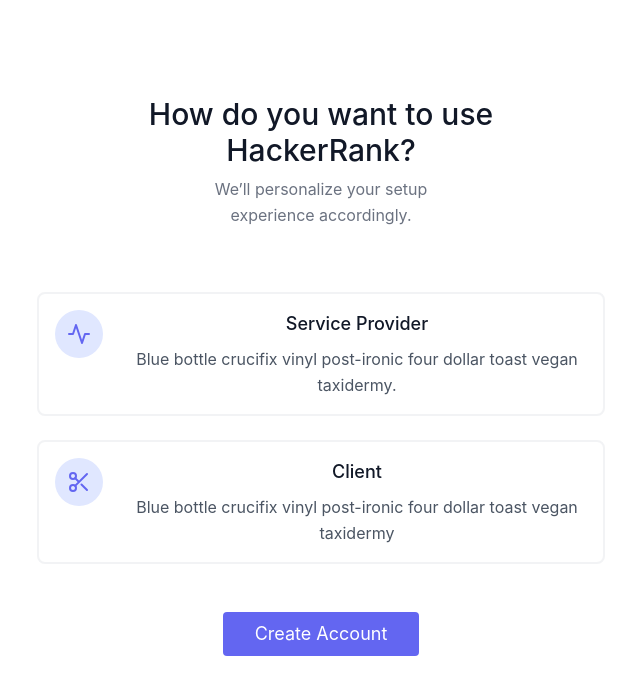
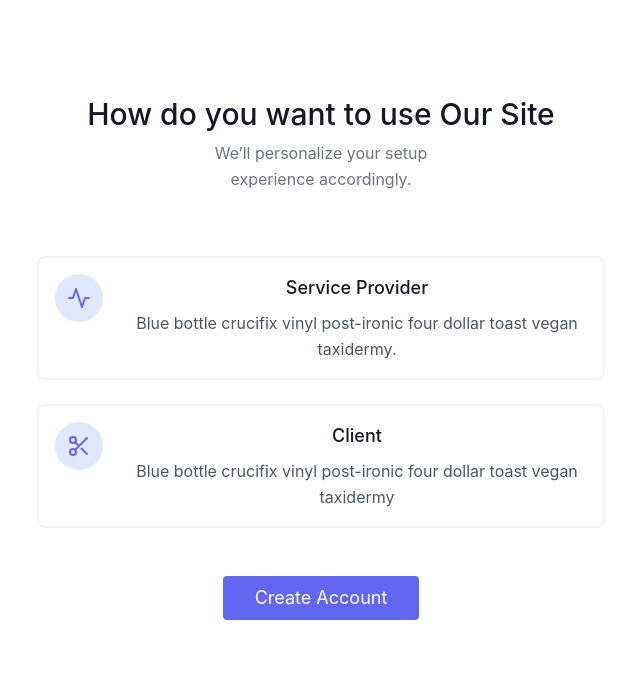
Before and after one commit to VENOMnvn/SIH, a React (Create React App) app in the folder FrontEnd/: page / in a window 1280 px wide. Shown: the top 694 px of the page, without its empty margins (47-687 px from the left). Built offline with nearby package versions, Linux system fonts and the light colour scheme.

Commit message:
enlist fix

```diff
--- a/FrontEnd/src/components/stepper/ChooseOption.js
+++ b/FrontEnd/src/components/stepper/ChooseOption.js
@@ -22,7 +22,7 @@
       <div className="container px-5 py-24 mx-auto ">
         <div className="  flex flex-wrap w-full mb-20 flex-col items-center text-center">
           <h1 class="sm:text-3xl text-2xl font-medium title-font mb-2 text-gray-900">
-            How do you want to use HackerRank?
+            How do you want to use Our Site
           </h1>
           <p class="lg:w-1/2 w-full leading-relaxed text-gray-500">
             We’ll personalize your setup experience accordingly.
```
Also changed, not shown: 1 other file (tests, documents, lock files or other folders).
